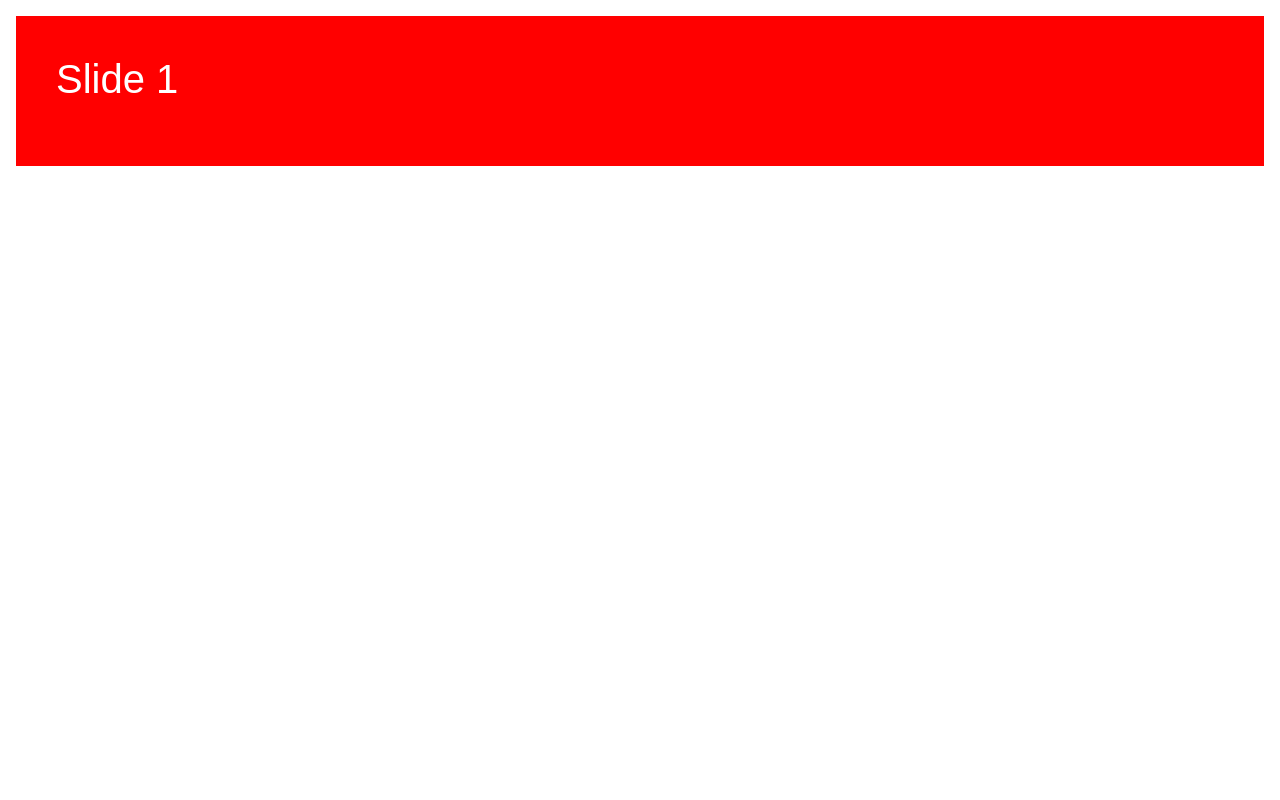
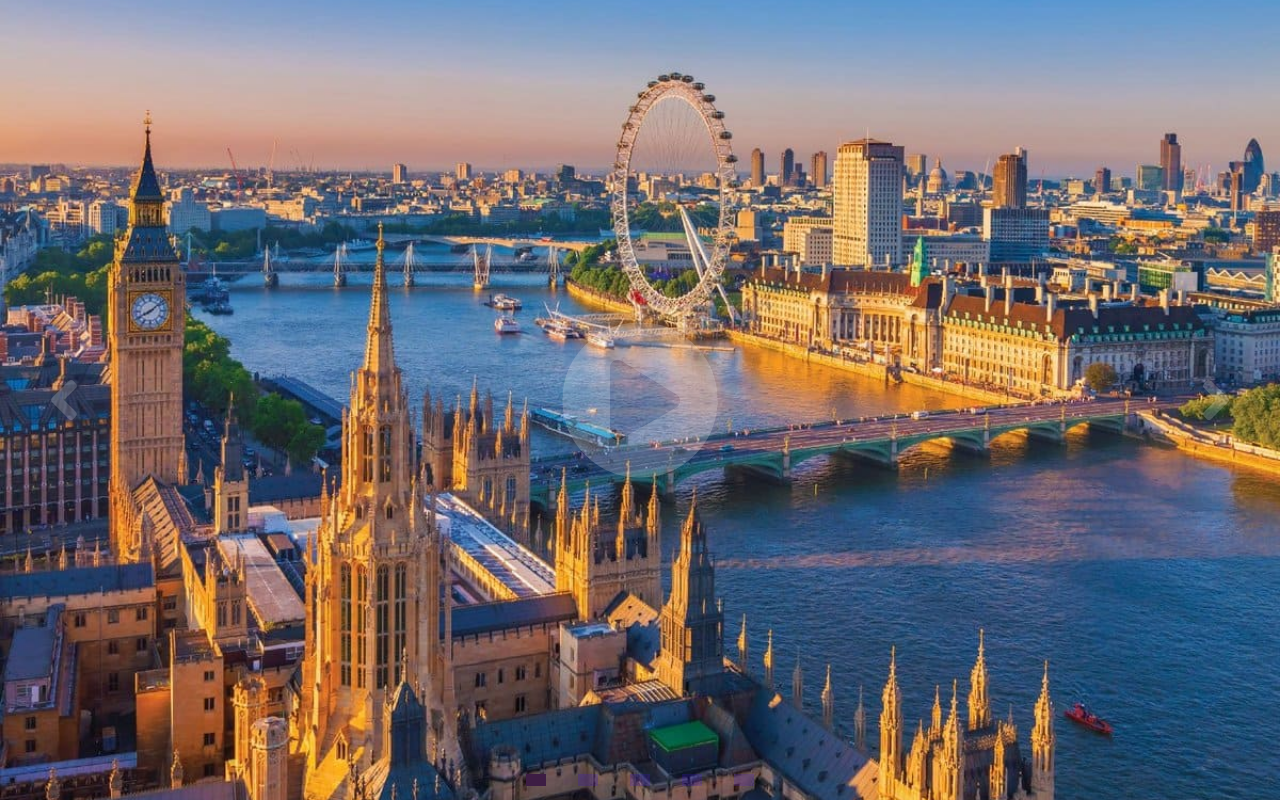
Before and after one commit to Yulia1999/--js-native-slider, a website with bundled scripts: page index.html in a window 1280 px wide. Built offline with nearby package versions, Linux system fonts and the light colour scheme.

Commit message:
first commit

```diff
--- a/assets/css/style.css
+++ b/assets/css/style.css
@@ -12,7 +12,7 @@ body {
 }
 .slides {
   position: relative;
-  height: 150px;
+  height: 100vh;
   padding: 0px;
   margin: 0px;
   list-style-type: none;
@@ -22,11 +22,8 @@ body {
   position: absolute;
   left: 0px;
   top: 0px;
-  width: 100%;
-  height: 100%;
   opacity: 0;
   z-index: -999;
-  transition: opacity 1s;
 }
 
 .active {
@@ -34,58 +31,104 @@ body {
   z-index: 0;
 }
 
-/*
-non-essential styles:
-just for appearance; change whatever you want
-*/
-
 .slide {
+  width: 100%;
+  height: 100%;
   font-size: 40px;
   padding: 40px;
   box-sizing: border-box;
   background: #333;
   color: #fff;
+  background-repeat: no-repeat;
+  background-size: cover;
+  background-position: 50% 50%;
 }
 
 .slide:nth-of-type(1) {
-  background: red;
+  background-image: url(/assets/img/Angliya.jpeg);
 }
 
 .slide:nth-of-type(2) {
-  background: orange;
+  background-image: url(/assets/img/nik.jpeg);
 }
 
 .slide:nth-of-type(3) {
-  background: green;
+  background-image: url(/assets/img/sloveniapic1.jpeg);
 }
 
 .slide:nth-of-type(4) {
-  background: blue;
+  background-image: url(/assets/img/Netherlands_Amsterdam_Houses_Evening_Canal_596034_1280x853.jpeg);
 }
 
 .slide:nth-of-type(5) {
-  background: purple;
+  background-image: url(/assets/img/eduard-gordeev-ed-gordeev-gollandiia-gorod-amsterdam-doma-ka.jpeg);
 }
-.carousel {
-  margin: 1em;
-}
-.controls,
+
 .indicators {
-  margin-top: 1em;
   display: flex;
   gap: 1em;
+  display: flex;
+  align-items: center;
+  justify-content: center;
 }
-.control,
+
+.indicator.active {
+  background-color: rgb(61, 33, 29);
+}
 .indicator {
-  background-color: #ccc;
-  width: 40px;
-  height: 40px;
-  cursor: pointer;
-  user-select: none;
+  z-index: 999;
+  width: 20px;
+  height: 100vhh;
+  margin: -40px 8px 0;
+  border: 6px solid rgba(63, 19, 223, 0.2);
+  outline: none;
+}
+.control--pause span {
+  position: absolute;
+}
+.control--pause {
+  opacity: 0.4;
+}
+.control--prev,
+.control--next,
+.control--pause {
+  position: absolute;
+  top: 0;
+  bottom:0;
   display: flex;
+  align-items: center;
   justify-content: center;
-  align-items: center;
+  color: #fff;
+  text-align: center;
+  height: 100vh;
+  opacity: 0.2;
 }
-.indicator.active {
-  background-color: tomato;
+
+.control--prev:active,
+.control--pause:hover {
+  opacity: 0.8;
+  background: linear-gradient(
+	to right,
+	rgba(0, 0, 0, 0.65) 0%,
+	rgba(0, 0, 0, 0) 100%
+  );
 }
+.control--next {
+  right: 0;
+  width: 10%;
+}
+.control--prev {
+	left: 0;
+	width: 10%;
+  }
+.control--pause {
+  right: 50%;
+}
+.control--next:active{
+	opacity: 0.8;
+	background: linear-gradient(
+		to left,
+		rgba(0, 0, 0, 0.65) 0%,
+		rgba(0, 0, 0, 0) 100%
+	  );
+ }
--- a/assets/js/advanced-carousel.js
+++ b/assets/js/advanced-carousel.js
@@ -1,16 +1,16 @@
 import Carousel from './basic-carousel.js';
 export default class SwipeCarousel extends Carousel{
 
-_initListeners () {
-	super._initListeners()
-	this.container.addEventListener("touchStart", this._swipeStart.bind(this));
-	this.container.addEventListener("touchEnd", this._swipeEnd.bind(this));
+initListeners () {
+	super.initListeners()
+	this.container.addEventListener("touchStart", this.swipeStart.bind(this));
+	this.container.addEventListener("touchEnd", this.swipeEnd.bind(this));
 	}
 
-_swipeStart (e) {
+swipeStart (e) {
 	  this.swipeStartX = e.changedTouchers[0].pageX;
 	}
-_swipeEnd (e) {
+swipeEnd (e) {
 	  this.swipeEndX = e.changedTouchers[0].pageX;
 	  this.swipeStartX - swipeEndX < -100 && this.prev();
 	  this.swipeStartX - swipeEndX > 100 && this.next();
--- a/assets/js/basic-carousel.js
+++ b/assets/js/basic-carousel.js
@@ -1,30 +1,43 @@
+export default class Carousel {
+  constructor(objParams) {
+    const settings = this.initConfig(objParams);
 
-export default class Carousel {
-	constructor(objParams){
-			// containerID = '#carousel', slideID = '.slide', interval = 2000
-			this.container = document.querySelector(objParams.containerID);
-			this.slides = this.container.querySelectorAll(objParams.slideID);
-
-			this.interval = objParams.interval;
+    this.container = document.querySelector(settings.containerID);
+    this.slides = this.container.querySelectorAll(settings.slideID);
+    this.interval = settings.interval;
+    this.isPlaying = settings.isPlaying;
   }
 
-_initProps() {
+  initConfig(objectsParams) {
+    const defaultParams = {
+      containerID: "#carousel",
+      slideID: ".slide",
+      interval: 2000,
+      isPlaying: true,
+    };
+    return { ...defaultParams, ...objectsParams };
+  }
+
+  initProps() {
     this.SLIDS_COUNT = this.slides.length;
     this.CODE_LEFT_ARROW = "ArrowLeft";
     this.CODE_RIGHT_ARROW = "ArrowRight";
     this.CODE_SPACE = "Space";
 
-    this.FA_PAUSE = '<i class="fas fa-pause-circle"></i>';
-    this.FA_PLAY = '<i class="fas fa-play-circle"></i>';
+    this.FA_PAUSE = '<i class="fas fa-pause-circle fa-10x"></i>';
+    this.FA_PLAY = '<i class="fas fa-play-circle fa-10x"></i>';
     this.currentSlide = 0;
     this.isPlaying = true;
   }
 
-  _initControls() {
+  initControls() {
     const controls = document.createElement("div");
-    const PAUSE ='<span class = "control control--pause" id="pause-btn"><i class="fas fa-pause-circle"></i></span>';
-    const PREV ='<span class = "control control--prev" id="prev-btn"><i class="fas fa-angle-left"></i></span>';
-    const NEXT ='<span class = "control control--next" id="next-btn"><i class="fas fa-angle-right"></i></span>';
+    const PAUSE = `<span class = "control control--pause" id="pause-btn">
+	<span id = "fa-pause-icon">${this.FA_PAUSE}</span>
+	<span id = "fa-play-icon">${this.FA_PLAY}</span>
+	</span>`;
+    const PREV = `<span class = "control control--prev" id="prev-btn"><i class="fas fa-angle-left fa-4x"></i></span>`;
+    const NEXT = `<span class = "control control--next" id="next-btn"><i class="fas fa-angle-right fa-4x"></i></span>`;
 
     controls.setAttribute("class", "controls");
     controls.innerHTML = PAUSE + PREV + NEXT;
@@ -33,33 +46,51 @@ _initProps() {
     this.pauseButton = this.container.querySelector("#pause-btn");
     this.prevButton = this.container.querySelector("#prev-btn");
     this.nextButton = this.container.querySelector("#next-btn");
+
+    this.pauseIcon = this.container.querySelector("#fa-pause-icon");
+    this.playIcon = this.container.querySelector("#fa-play-icon");
+
+    this.isPlaying
+      ? (this.pauseIcon.style.opacity = 1)
+      : (this.playIcon.style.opacity = 1);
   }
 
-_initIndicators(){
+  initIndicators() {
     const indicators = document.createElement("div");
 
     indicators.setAttribute("class", "indicators");
 
     for (let i = 0; i < this.SLIDS_COUNT; i++) {
-		const indicator = document.createElement('div');
+      const indicator = document.createElement("div");
 
-		indicator.setAttribute('class', i !== 0 ? 'indicator' : 'indicator active');
+      indicator.setAttribute(
+        "class",
+        i !== 0 ? "indicator" : "indicator active"
+      );
       indicator.dataset.slideTo = `${i}`;
+
       indicators.append(indicator);
-	};
+    }
+
     this.container.append(indicators);
     this.indicatorsContainer = this.container.querySelector(".indicators");
     this.indicators = this.indicatorsContainer.querySelectorAll(".indicator");
   }
-  _initListeners() {
+
+  initListeners() {
     this.pauseButton.addEventListener("click", this.pausePlay.bind(this));
-    this.prevButton.addEventListener("click", this.prevHandler.bind(this));
-    this.nextButton.addEventListener("click", this.nextHandler.bind(this));
-    this.indicatorsContainer.addEventListener("click", this._indicate.bind(this));
-    document.addEventListener("keydown", this._pressKey.bind(this));
+    this.prevButton.addEventListener("click", this.nextHandler.bind(this));
+    this.nextButton.addEventListener("click", this.prevHandler.bind(this));
+    this.indicatorsContainer.addEventListener(
+      "click",
+      this.indicate.bind(this)
+    );
+    this.container.addEventListener("mouseenter", this.pause.bind(this));
+    this.container.addEventListener("mouseleave", this.play.bind(this));
+    document.addEventListener("keydown", this.pressKey.bind(this));
   }
 
-  _gotoNth(n) {
+  gotoNth(n) {
     this.slides[this.currentSlide].classList.toggle("active");
     this.indicators[this.currentSlide].classList.toggle("active");
     this.currentSlide = (n + this.SLIDS_COUNT) % this.SLIDS_COUNT;
@@ -67,66 +98,76 @@ _initIndicators(){
     this.indicators[this.currentSlide].classList.toggle("active");
   }
 
-  _next() {
-    this._gotoNth(this.currentSlide + 1);
+  next() {
+    this.gotoNth(this.currentSlide + 1);
   }
 
-  _prev() {
-    this._gotoNth(this.currentSlide - 1);
+  prev() {
+    this.gotoNth(this.currentSlide - 1);
   }
 
-  _pause() {
-    this.pauseButton.innerHTML = this.FA_PLAY;
+  pause() {
+    this.playVisible();
     this.isPlaying = false;
     clearInterval(this.timerID);
   }
 
-  _play() {
-    this.pauseButton.innerHTML = this.FA_PAUSE;
+  play() {
+    this.pauseVisible();
     this.isPlaying = true;
-    this._tick();
+    this.tick();
   }
 
-  pausePlay() {
-    this.isPlaying ? this._pause() : this._play();
+  pauseVisible(isVisible = true) {
+    isVisible
+      ? (this.pauseIcon.style.opacity = 1)
+      : (this.pauseIcon.style.opacity = 0);
+    !isVisible
+      ? (this.playIcon.style.opacity = 1)
+      : (this.playIcon.style.opacity = 0);
   }
 
-  _indicate(e) {
+  playVisible() {
+    this.pauseVisible(false);
+  }
+  pausePlay() {
+    this.isPlaying ? this.pause() : this.play();
+  }
+  indicate(e) {
     const target = e.target;
 
     if (target && target.classList.contains("indicator")) {
-		this._pause();
-      this._gotoNth(+target.dataset.slideTo);
-
+      this.pause();
+      this.gotoNth(+target.dataset.slideTo);
     }
   }
 
-  _pressKey(e) {
-    if (e.code === this.CODE_LEFT_ARROW) this._prev();
-    if (e.code === this.CODE_RIGHT_ARROW) this._next();
+  pressKey(e) {
+    if (e.code === this.CODE_LEFT_ARROW) this.prev();
+    if (e.code === this.CODE_RIGHT_ARROW) this.next();
     if (e.code === this.CODE_SPACE) this.pausePlay();
   }
 
-  _tick() {
-    this.timerID = setInterval( () => this._next(), this.interval);
+  tick(flag = true) {
+    if (!flag) return;
+    this.timerID = setInterval(() => this.next(), this.interval);
   }
 
   prevHandler() {
-    this._pause();
-    this._next();
+    this.pause();
+    this.next();
   }
 
   nextHandler() {
-    this._pause();
-    this._prev();
+    this.pause();
+    this.prev();
   }
 
-
-  init () {
-	this._initProps();
-    this._initControls();
-	this._initIndicators();
-    this._initListeners();
-    this._tick();
+  init() {
+    this.initProps();
+    this.initControls();
+    this.initIndicators();
+    this.initListeners();
+    this.tick(this.isPlaying);
   }
 }
--- a/assets/js/main.js
+++ b/assets/js/main.js
@@ -1,9 +1,11 @@
 // const carousel = new Carousel();
-import swipeCarousel from './advanced-carousel.js';
+import SwipeCarousel from './advanced-carousel.js';
 
 const carousel = new SwipeCarousel({
-containerID: '.slider',
+// containerID: '.slider',
 slideID: '.item',
-interval: 1000
+interval: 3000,
+isPlaying: false
 });
+
 carousel.init();
--- a/index.html
+++ b/index.html
@@ -5,6 +5,7 @@
 	<meta charset="UTF-8">
 	<meta name="viewport" content="width=device-width, initial-scale=1.0, minimum-scale=1.0">
 	<meta http-equiv="X-UA-Compatible" content="ie=edge">
+
 	<link rel="shortcut icon" href="assets/img/favicon.png" type="image/png">
 	<link rel="stylesheet" href="libs/normalize.css/normalize.css">
 	<link rel="preconnect" href="https://fonts.gstatic.com">
@@ -19,15 +20,15 @@
 <body>
 	<div class="carousel slider" id="carousel">
 		<div id="slides-container" class="slides">
-			<div class="slide active">Slide 1</div>
-			<div class="slide">Slide 2</div>
-			<div class="slide">Slide 3</div>
-			<div class="slide">Slide 4</div>
-			<div class="slide">Slide 5</div>
+			<div class="slide item active"></div>
+			<div class="slide item "></div>
+			<div class="slide item "></div>
+			<div class="slide item "></div>
+			<div class="slide item "></div>
 		</div>
 	</div>
 
-	<script src="assets/js/main.js" type = "module"></script>
+	<script src="assets/js/main.js" type="module"></script>
 	<script src="libs/jquery/dist/jquery.min.js"></script>
 </body>
 
```
Also changed, not shown: assets/img/-article20200102115807.jpeg (added), assets/img/20200102_x71wx4oi5tqn4yw6vqzn.jpeg (added), assets/img/Angliya.jpeg (added), assets/img/Netherlands_Amsterdam_Houses_Evening_Canal_596034_1280x853.jpeg (added), assets/img/d8fc2d2042cd7b5637bec76ff2343102_L.jpeg (added), assets/img/eduard-gordeev-ed-gordeev-gollandiia-gorod-amsterdam-doma-ka.jpeg (added), assets/img/nik.jpeg (added), assets/img/sloveniapic.jpeg (added), assets/img/sloveniapic1.jpeg (added), assets/img/vecher3.jpeg (added), 1 other file. Lines whose indentation alone changed are shown as unchanged.
